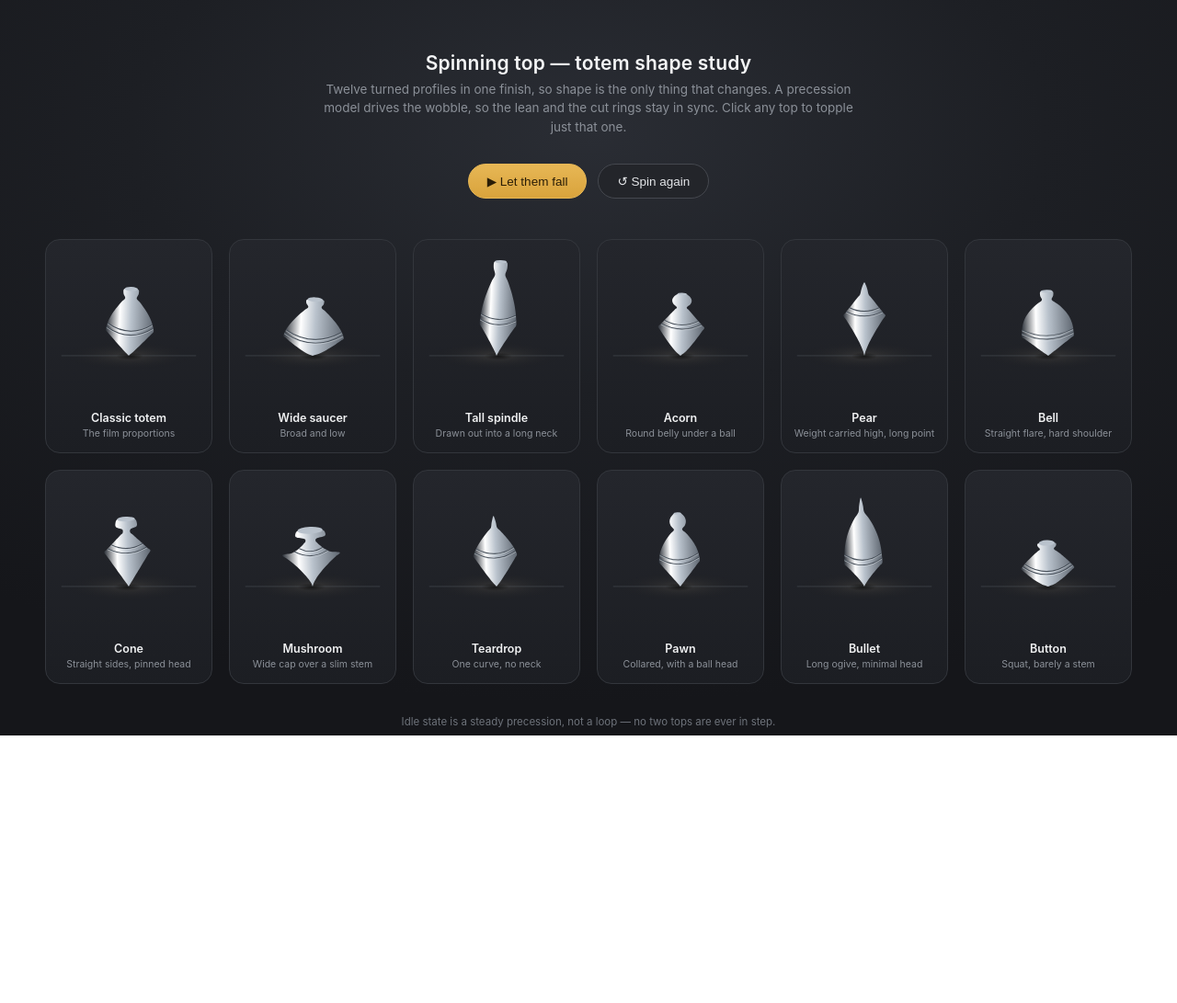
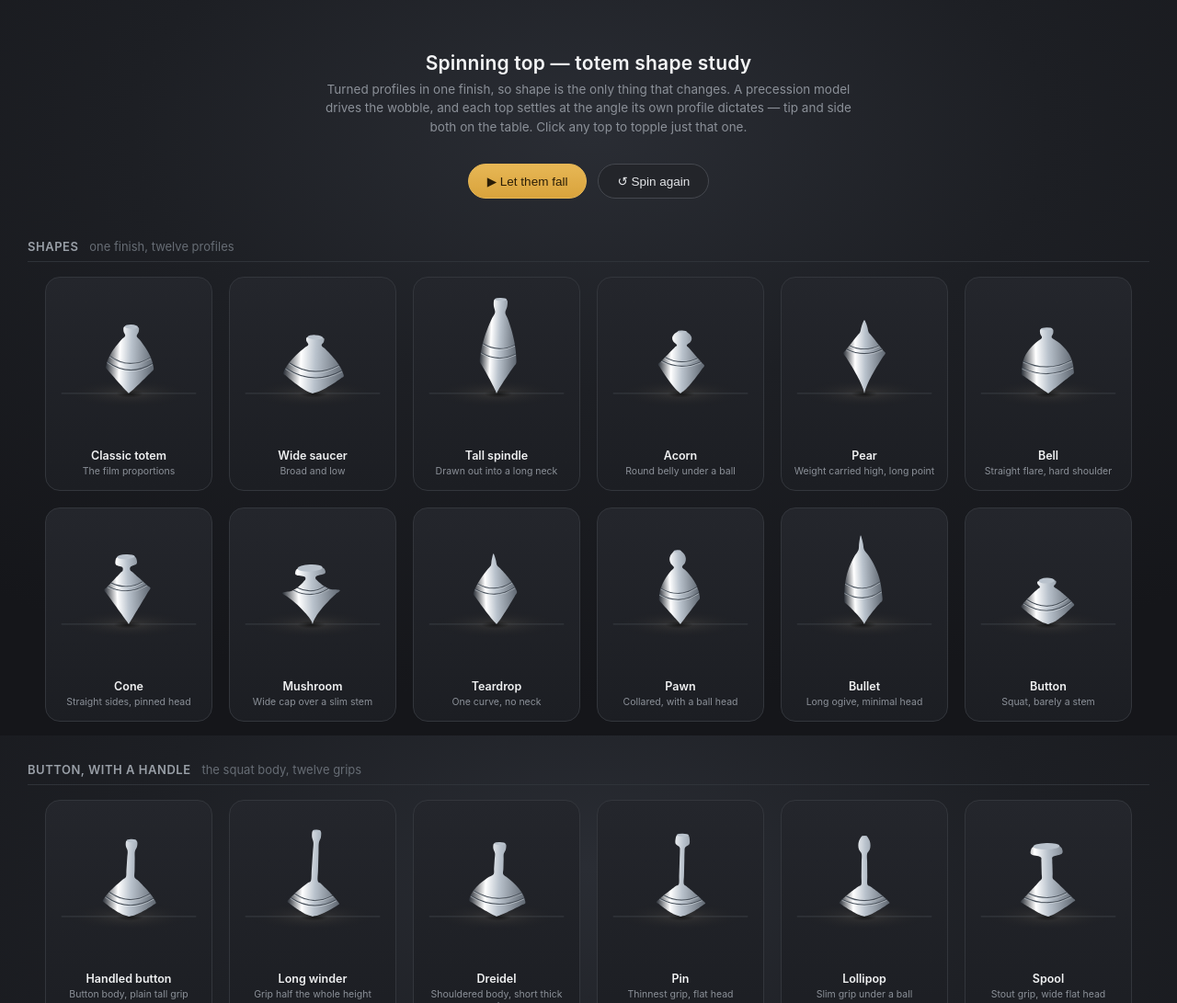
Before and after one commit to kingalban/survival-models-talk, a plain HTML site: page demos/spinning-top-demo.html in a window 1280 px wide. Shown: the top 1091 px of the page at 92% size. Before the commit the page ends 800 px from the top, so only its background shows below. Drawn offline with Linux system fonts and the light colour scheme; animation ran at ten frames a second.

Commit message:
Add a second gallery: the Button body with twelve handles
The profile generator takes an optional grip — a straight handle spliced
between the body and the head, given as a fraction of total height plus how
much it closes toward the top. That is enough for a dozen variations on the
squat Button body: what changes is handle length, thickness and taper, how
much body it rises from, and whether it ends in a stub, a ball, a disc or a
point.

Cut rings are now placed as a fraction of the body's own shoulder rather
than of total height, so they stay on the body instead of climbing a handle.

```diff
--- a/demos/spinning-top-demo.html
+++ b/demos/spinning-top-demo.html
@@ -69,6 +69,35 @@
     color: #2a1d06;
   }
 
+  h2.section {
+    width: 100%;
+    max-width: 1220px;
+    font-size: 13px;
+    font-weight: 600;
+    letter-spacing: 0.04em;
+    text-transform: uppercase;
+    color: #9aa0a8;
+    margin: 0 0 16px;
+    padding-bottom: 8px;
+    border-bottom: 1px solid #2f3339;
+  }
+  h2.section:not(:first-child) { margin-top: 44px; }
+  h2.section span {
+    text-transform: none;
+    letter-spacing: 0;
+    font-weight: 400;
+    color: #666c74;
+    margin-left: 8px;
+  }
+
+  #galleries {
+    display: flex;
+    flex-direction: column;
+    align-items: center;
+    width: 100%;
+    max-width: 1220px;
+  }
+
   .grid {
     display: flex;
     gap: 18px;
@@ -118,16 +147,16 @@
 <body>
 
 <h1>Spinning top — totem shape study</h1>
-<p class="sub">Twelve turned profiles in one finish, so shape is the only thing that changes.
-A precession model drives the wobble, so the lean and the cut rings stay in sync.
-Click any top to topple just that one.</p>
+<p class="sub">Turned profiles in one finish, so shape is the only thing that changes. A precession
+model drives the wobble, and each top settles at the angle its own profile dictates —
+tip and side both on the table. Click any top to topple just that one.</p>
 
 <div class="controls">
   <button class="primary" id="playAll">▶ Let them fall</button>
   <button id="resetAll">↺ Spin again</button>
 </div>
 
-<div class="grid" id="grid"></div>
+<div id="galleries"></div>
 <p class="hint">Idle state is a steady precession, not a loop — no two tops are ever in step.</p>
 
 <script>
@@ -172,13 +201,17 @@ const HEADS = {
            into a shoulder, below 1 falls away immediately into a dome
      neck  neck radius as a fraction of R
      head  which of HEADS is turned on top
+     grip  optional { len, taper }: a straight handle spliced in between
+           the body and the head, `len` of the total height long, closing
+           to `taper` of the neck radius at the top
 
    The two cut rings always sit just above the belly, where the eye reads
    the widest part of the body. */
-function makeProfile({ H, R, B, low = 1, up = 1.6, neck = 0.24, head = 'stub' }) {
+function makeProfile({ H, R, B, low = 1, up = 1.6, neck = 0.24, head = 'stub', grip = null }) {
   const h = HEADS[head];
   const bellyY = H * B;
   const neckY = H * h.frac;
+  const bodyTop = neckY - (grip ? H * grip.len : 0);
   const neckR = R * neck;
   const pts = [];
   for (let i = 0; i <= 9; i++) {
@@ -187,12 +220,19 @@ function makeProfile({ H, R, B, low = 1, up = 1.6, neck = 0.24, head = 'stub' })
   }
   for (let i = 1; i <= 9; i++) {
     const t = i / 9;
-    pts.push([bellyY + (neckY - bellyY) * t, R + (neckR - R) * Math.pow(t, up)]);
+    pts.push([bellyY + (bodyTop - bellyY) * t, R + (neckR - R) * Math.pow(t, up)]);
+  }
+  if (grip) {
+    for (let i = 1; i <= 4; i++) {
+      const t = i / 4;
+      pts.push([bodyTop + (neckY - bodyTop) * t, neckR * (1 + (grip.taper - 1) * t)]);
+    }
   }
   for (const [t, f] of h.pts.slice(1)) {
     pts.push([neckY + (H - neckY) * t, neckR * f]);
   }
-  return { profile: pts, grooves: [bellyY + H * 0.05, bellyY + H * 0.105] };
+  const gap = bodyTop - bellyY;
+  return { profile: pts, grooves: [bellyY + gap * 0.18, bellyY + gap * 0.36] };
 }
 
 const DESIGNS = [
@@ -222,11 +262,53 @@ const DESIGNS = [
     H: 62,  R: 38, B: 0.42, low: 0.7,  up: 1.2,  neck: 0.26, head: 'stub' },
 ];
 
+/* A dozen in the Button range: the same squat, wide, barely-a-stem body,
+   each given a tall slender handle. What varies is how long and how thin
+   the handle is, how much body it rises out of, and what finishes it. */
+const HANDLED = [
+  { name: 'Handled button', desc: 'Button body, plain tall grip',
+    H: 108, R: 38, B: 0.19, low: 0.70, up: 1.3, neck: 0.16, head: 'stub',
+    grip: { len: 0.34, taper: 0.85 } },
+  { name: 'Long winder', desc: 'Grip half the whole height',
+    H: 122, R: 37, B: 0.16, low: 0.70, up: 1.2, neck: 0.13, head: 'stub',
+    grip: { len: 0.44, taper: 0.80 } },
+  { name: 'Dreidel', desc: 'Shouldered body, short thick grip',
+    H: 104, R: 40, B: 0.20, low: 0.90, up: 1.8, neck: 0.17, head: 'stub',
+    grip: { len: 0.28, taper: 0.92 } },
+  { name: 'Pin', desc: 'Thinnest grip, flat head',
+    H: 116, R: 35, B: 0.17, low: 0.70, up: 1.1, neck: 0.10, head: 'disc',
+    grip: { len: 0.40, taper: 0.95 } },
+  { name: 'Lollipop', desc: 'Slim grip under a ball',
+    H: 114, R: 36, B: 0.17, low: 0.75, up: 1.2, neck: 0.12, head: 'ball',
+    grip: { len: 0.38, taper: 0.90 } },
+  { name: 'Spool', desc: 'Stout grip, wide flat head',
+    H: 100, R: 39, B: 0.22, low: 0.80, up: 1.0, neck: 0.20, head: 'disc',
+    grip: { len: 0.26, taper: 1.0 } },
+  { name: 'Dart', desc: 'Grip tapering to a point',
+    H: 126, R: 34, B: 0.15, low: 0.85, up: 1.4, neck: 0.12, head: 'point',
+    grip: { len: 0.44, taper: 0.70 } },
+  { name: 'Chalice', desc: 'Bowl body, upright grip',
+    H: 106, R: 42, B: 0.24, low: 0.60, up: 0.7, neck: 0.17, head: 'stub',
+    grip: { len: 0.30, taper: 0.95 } },
+  { name: 'Baton', desc: 'Parallel grip, ball head',
+    H: 118, R: 33, B: 0.18, low: 0.75, up: 1.5, neck: 0.14, head: 'ball',
+    grip: { len: 0.40, taper: 1.0 } },
+  { name: 'Nail', desc: 'Widest body, finest grip',
+    H: 112, R: 43, B: 0.14, low: 0.65, up: 1.6, neck: 0.09, head: 'disc',
+    grip: { len: 0.38, taper: 1.0 } },
+  { name: 'Tee', desc: 'Even body and grip',
+    H: 108, R: 36, B: 0.20, low: 0.80, up: 1.0, neck: 0.15, head: 'disc',
+    grip: { len: 0.34, taper: 0.85 } },
+  { name: 'Thimble', desc: 'Hard shoulder, stubby grip',
+    H: 98,  R: 38, B: 0.24, low: 0.90, up: 2.0, neck: 0.17, head: 'stub',
+    grip: { len: 0.24, taper: 0.80 } },
+];
+
 /* One knob for how large the tops sit in the frame: the profiles above are
    authored at a comfortable drawing scale, then scaled once here so every
    derived measurement (grooves, rim ellipse, lift, slide) follows along. */
 const SCALE = 1.3;
-for (const d of DESIGNS) {
+for (const d of [...DESIGNS, ...HANDLED]) {
   const { profile, grooves } = makeProfile(d);
   d.profile = profile.map(([y, r]) => [y * SCALE, r * SCALE]);
   d.grooves = grooves.map((y) => y * SCALE);
@@ -477,21 +559,35 @@ class Top {
 
 /* --------------------------- wire it up --------------------------- */
 
-const grid = document.getElementById('grid');
 const tops = [];
+let uid = 0;
 
-DESIGNS.forEach((design, i) => {
+function gallery(title, note, designs) {
+  const host = document.getElementById('galleries');
+  const h = document.createElement('h2');
+  h.className = 'section';
+  h.innerHTML = `${title} <span>${note}</span>`;
+  const grid = document.createElement('div');
+  grid.className = 'grid';
+  host.append(h, grid);
+
+  designs.forEach((design, i) => {
+    const id = uid++;
     const card = document.createElement('div');
     card.className = 'card';
     card.innerHTML = `
-    <div class="stage">${buildSVG(design, i)}</div>
+      <div class="stage">${buildSVG(design, id)}</div>
       <div class="label">${design.name}</div>
       <div class="desc">${design.desc}</div>`;
     grid.appendChild(card);
-  const top = new Top(card, design, (i + 1) / (DESIGNS.length + 1));
+    const top = new Top(card, design, (i + 1) / (designs.length + 1));
     tops.push(top);
     card.addEventListener('click', () => (top.mode === 'spin' ? top.fall() : top.reset()));
   });
+}
+
+gallery('Shapes', 'one finish, twelve profiles', DESIGNS);
+gallery('Button, with a handle', 'the squat body, twelve grips', HANDLED);
 
 document.getElementById('playAll').addEventListener('click', () => tops.forEach((t) => t.fall()));
 document.getElementById('resetAll').addEventListener('click', () => tops.forEach((t) => t.reset()));
```
Lines whose indentation alone changed are shown as unchanged.
